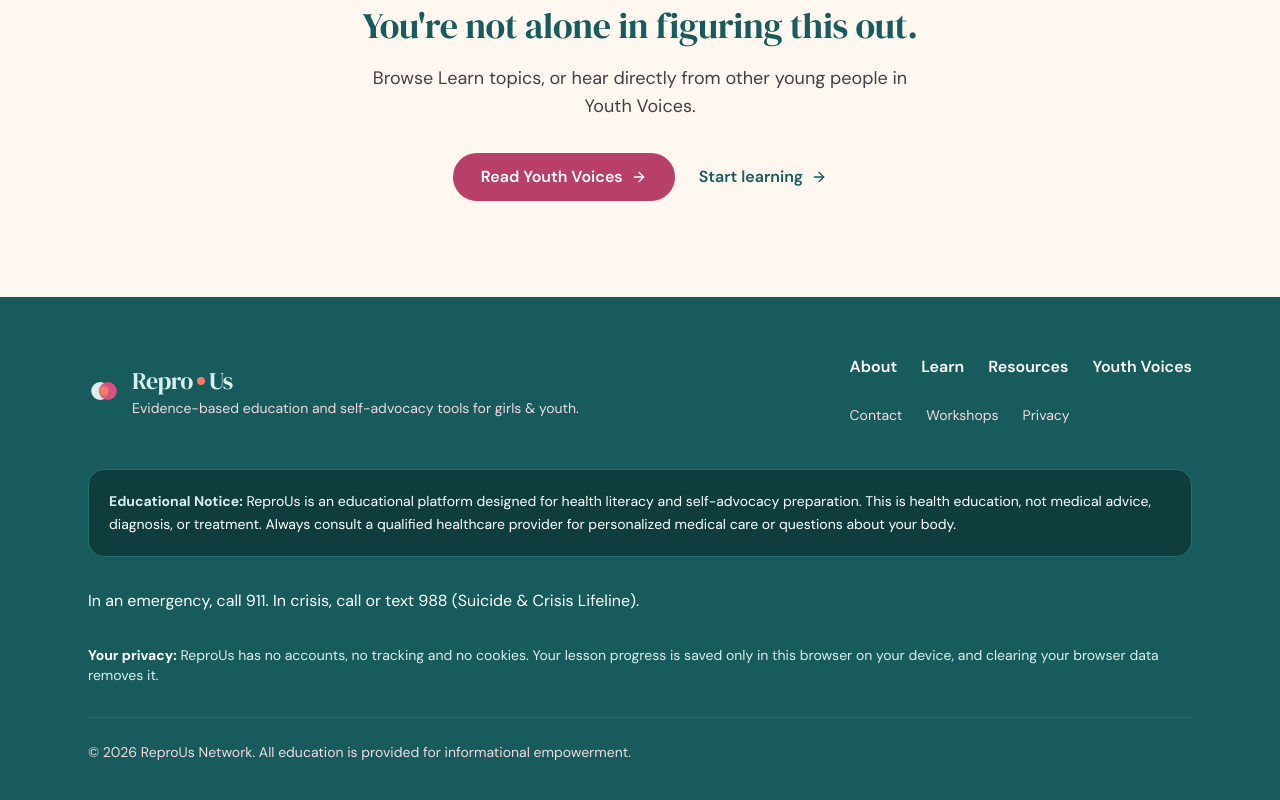
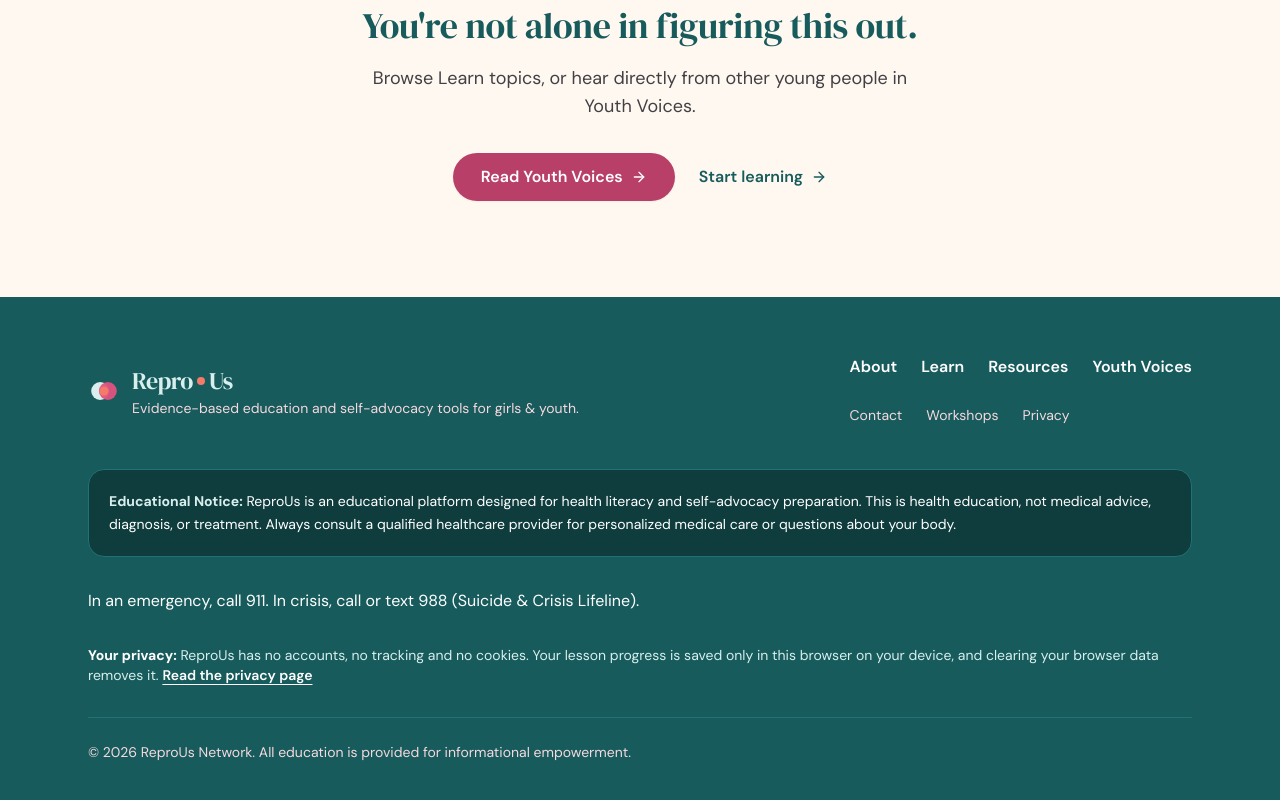
Before and after one commit to sjmaverick26/reprous-webapp, a Next.js app: page / in a window 1280 px wide. Shown: the part 1463-2263 px from the top of the page. Built offline with nearby package versions, Linux system fonts and the light colour scheme.

Commit message:
Add footer

```diff
--- a/src/components/layout/Footer.tsx
+++ b/src/components/layout/Footer.tsx
@@ -84,7 +84,18 @@ export function Footer({ onNavigate }: FooterProps) {
 
         <p className="m-0 text-sm text-light-teal text-pretty">
           <strong className="text-white">Your privacy:</strong> ReproUs has no accounts, no tracking and no cookies. Your lesson
-          progress is saved only in this browser on your device, and clearing your browser data removes it.
+          progress is saved only in this browser on your device, and clearing your browser data removes it.{" "}
+          <a
+            href="/#/privacy"
+            onClick={(e) => {
+              if (!onNavigate) return;
+              e.preventDefault();
+              onNavigate("privacy");
+            }}
+            className="font-semibold text-white underline underline-offset-4 rounded focus-visible:outline-none focus-visible:ring-2 focus-visible:ring-soft-pink focus-visible:ring-offset-2 focus-visible:ring-offset-deep-teal"
+          >
+            Read the privacy page
+          </a>
         </p>
 
         <p className="m-0 pt-6 border-t border-deep-teal-light text-sm text-soft-pink">
```
